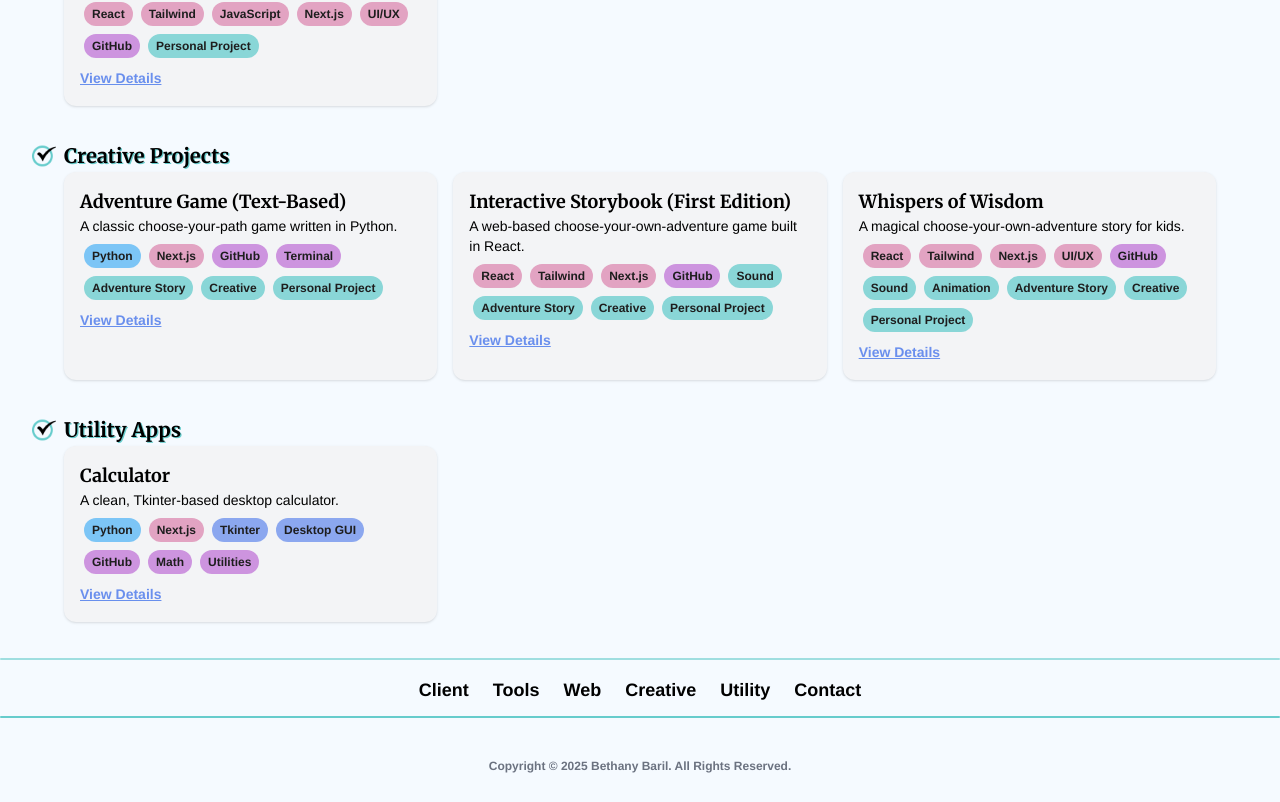
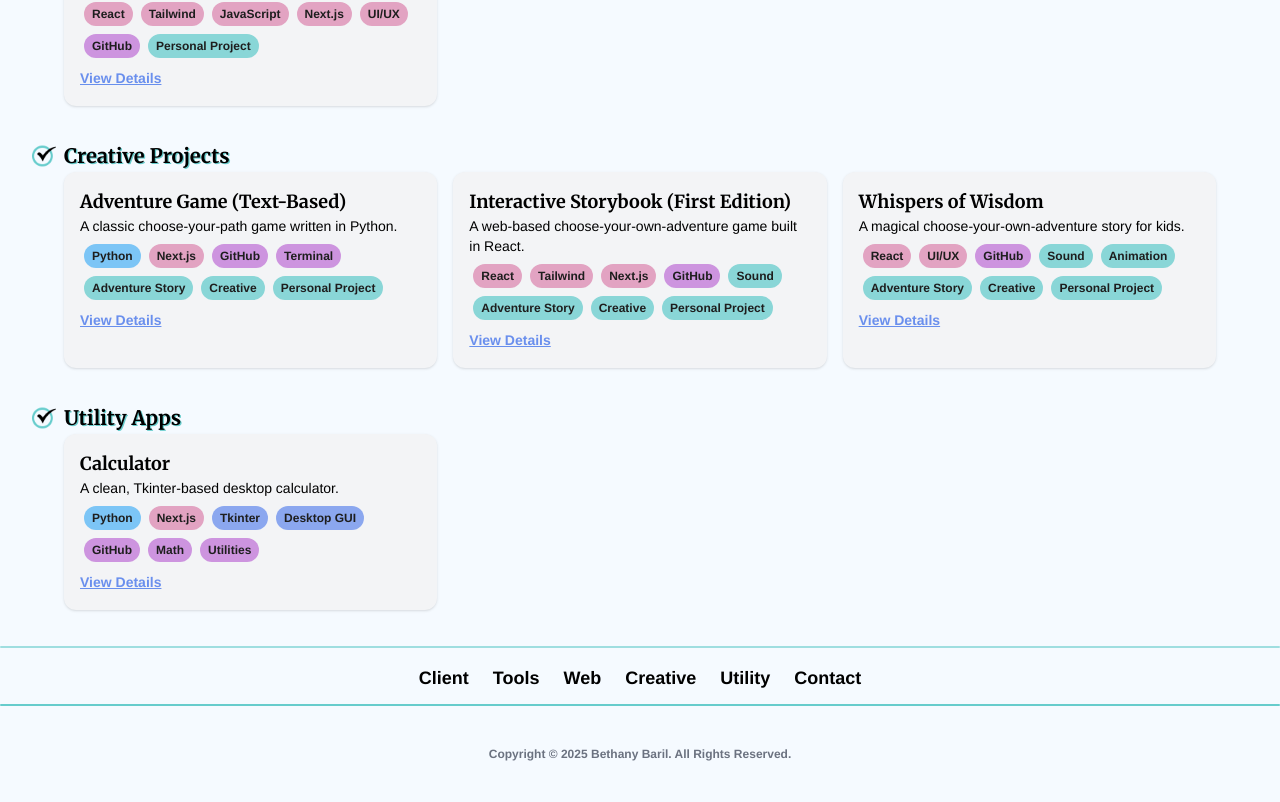
Before and after one commit to BBaril/project-hub, a Next.js app: page / in a window 1280 px wide. Shown: the part 1036-1838 px from the top of the page. Built offline with nearby package versions, Linux system fonts and the light colour scheme.

Commit message:
Add link to Whispers of Wisdom

```diff
--- a/src/data/projectsData.js
+++ b/src/data/projectsData.js
@@ -139,15 +139,15 @@ const projectsData = [
       title: 'Whispers of Wisdom',
       description: 'A magical choose-your-own-adventure story for kids.',
       fullDescription: 'An interactive storybook with branching paths, animated visuals, and hidden dice-based challenges.',
-      tags: ['React', 'Tailwind', 'Next.js', 'UI/UX', 'GitHub', 'Sound', 'Animation', 'Adventure Story', 'Creative', 'Personal Project'],
+      tags: ['React', 'UI/UX', 'GitHub', 'Sound', 'Animation', 'Adventure Story', 'Creative', 'Personal Project'],
       target: 'Children ages 7–10, especially those who enjoy stories with exploration and puzzles.',
       problem: 'Needed a way to transform a Python storybook into an immersive web format.',
       empathy: 'Created with children in mind: bright visuals, large text, audio, and gentle difficulty.',
-      technologies: ['React', 'Tailwind CSS', 'Audio', 'Custom Story Engine'],
+      technologies: ['React', 'Audio', 'Custom Story Engine'],
       features: ['Dice mechanics', 'Token collection', 'Mini-puzzles'],
       screenshot: '', // No image
-      demo: '', // no demo
-      github: '', // no github
+      demo: 'https://whispersofwisdom.netlify.app/',
+      github: 'https://github.com/BBaril/whispers.of.wisdom',
       group: 'creative-projects'
     },
 
```
